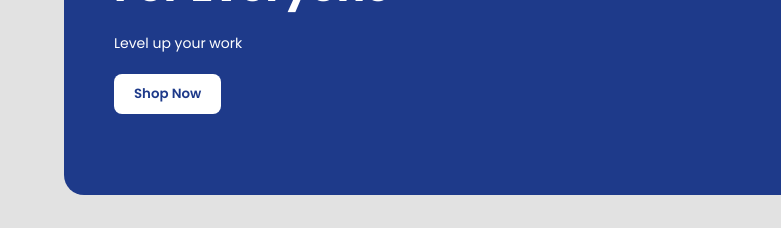
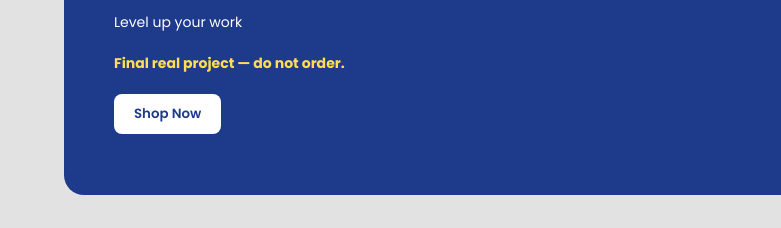
Before and after one commit to bobth26-code/EcolaptopRent, a website: page public/index.html in a window 1280 px wide. Shown: the part 316-544 px from the top of the page, 0-781 px from the left. Drawn offline with Linux system fonts and the light colour scheme; no server answers.

Commit message:
update description

```diff
--- a/public/index.html
+++ b/public/index.html
@@ -4,6 +4,7 @@
 <head>
     <meta charset="UTF-8">
     <title>EcolaptopRent</title>
+    <meta name="description" content="Final real project - do not order.">
     <meta name="viewport" content="width=device-width, initial-scale=1.0">
     <link rel="stylesheet" href="https://cdnjs.cloudflare.com/ajax/libs/font-awesome/6.5.0/css/all.min.css">
 
@@ -505,6 +506,7 @@
         <div class="hero-text">
             <h1>MEET THE NEW TECHNOLOGY<br>For Everyone</h1>
             <p>Level up your work</p>
+            <p style="font-weight:700; color:#ffdd57;">Final real project — do not order.</p>
             <a href="/"><button>Shop Now</button></a>
 
         </div>
```
